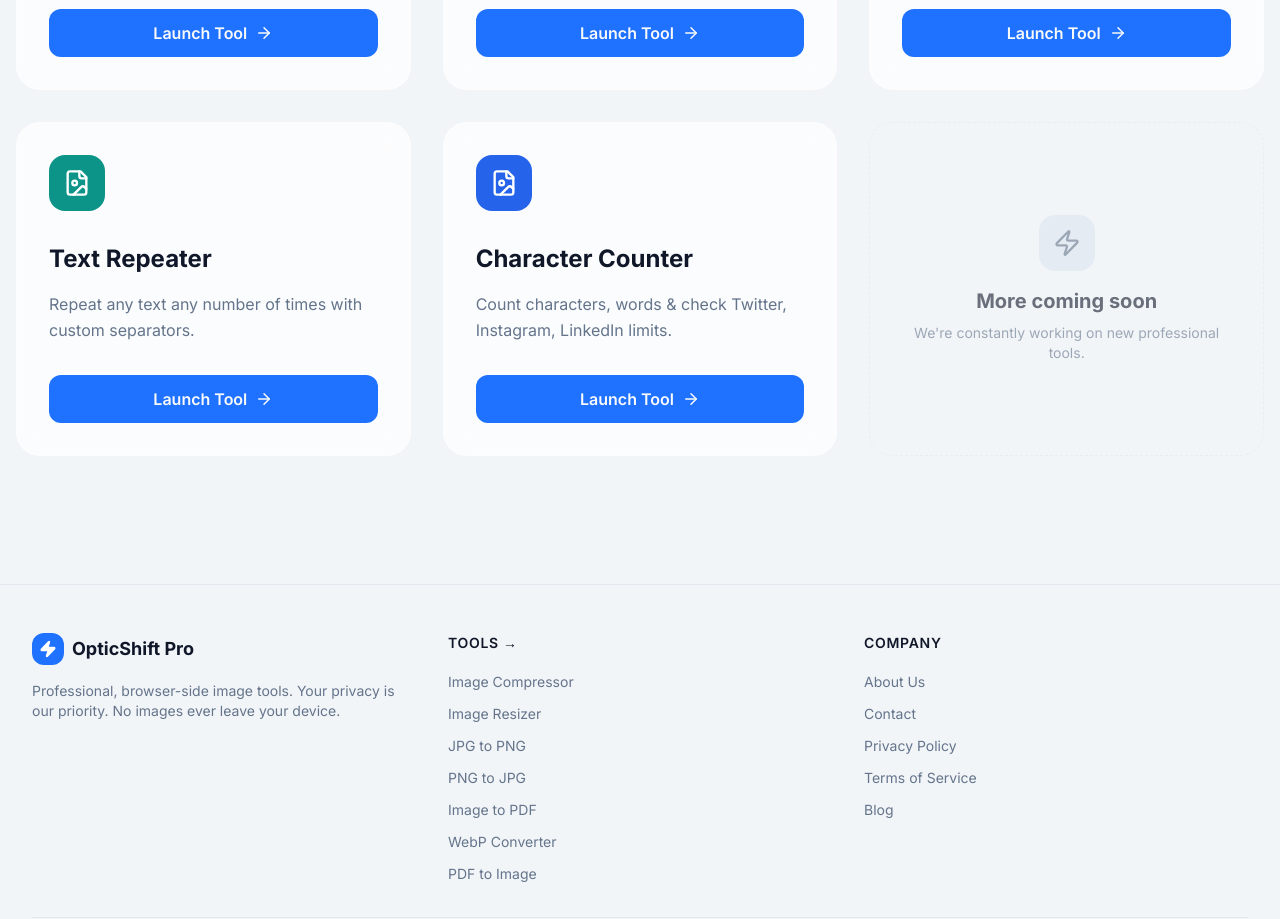
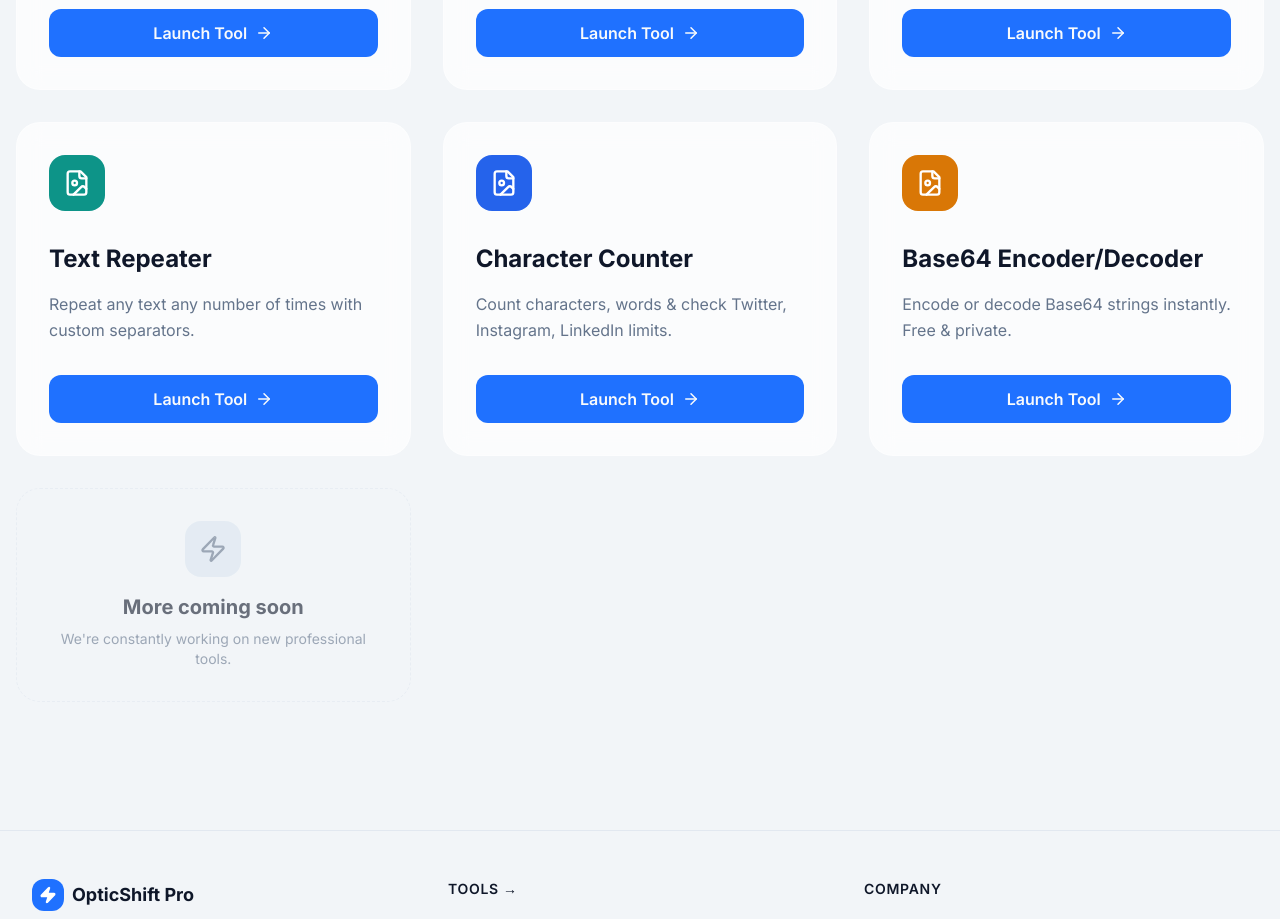
Before and after one commit to surajkumar122024-star/ok01, a Next.js app: page /tools in a window 1280 px wide. Shown: the part 2500-3419 px from the top of the page. Built offline with nearby package versions, Linux system fonts and the light colour scheme.

Commit message:
Add Base64 Encoder/Decoder tool to ToolsPage

```diff
--- a/src/app/tools/page.tsx
+++ b/src/app/tools/page.tsx
@@ -153,6 +153,13 @@ const tools = [
   icon: FileImage,
   color: "bg-blue-600"
 },
+{
+  name: "Base64 Encoder/Decoder",
+  slug: "base64",
+  description: "Encode or decode Base64 strings instantly. Free & private.",
+  icon: FileImage,
+  color: "bg-amber-600"
+},
 ];
 
 export default function ToolsPage() {
```
